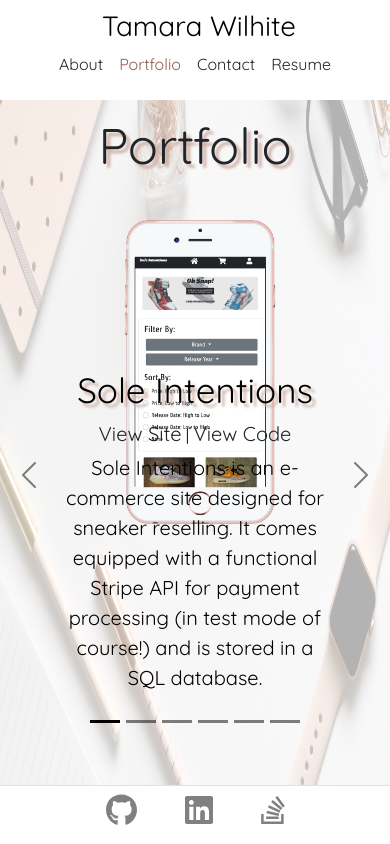
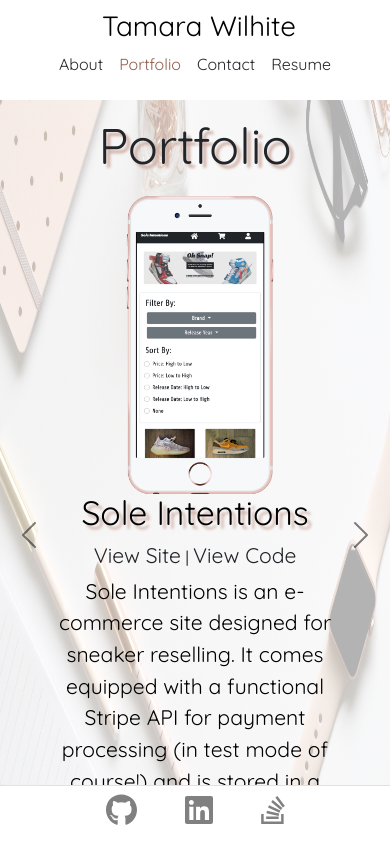
Before and after one commit to trwilhite/trw-portfolio, a React (Create React App) app: page / in a window 390 px wide. Both pictures are taken after a click on the item "Portfolio". Built offline with nearby package versions, Linux system fonts and the light colour scheme.

Commit message:
added mobile responsiveness to portfolio page

```diff
--- a/src/components/Projects/index.js
+++ b/src/components/Projects/index.js
@@ -68,17 +68,13 @@ const PROJECTS = [
 function Projects() {
   return (
     <div>
-      <h1 id="portfolio" className="py-3 text-center heading">
+      <h1 id="portfolio" className="pt-3 text-center heading">
         Portfolio
       </h1>
       <Carousel variant="dark" className="carousel">
         {PROJECTS.map((proj) => (
           <Carousel.Item key={proj.id} className="carouselItem">
-            <img
-              className="d-block img pt-2 pb-5"
-              src={proj.img}
-              alt={proj.alt}
-            />
+            <img className="d-block img pb-3" src={proj.img} alt={proj.alt} />
             <Carousel.Caption>
               <h3 className="projTitle">{proj.title}</h3>
               <div className="mb-1">
--- a/src/components/Projects/style.css
+++ b/src/components/Projects/style.css
@@ -3,17 +3,22 @@
 }
 
 .img {
-  width: auto;
-  height: 70%;
+  height: 40vh;
   margin-left: auto;
   margin-right: auto;
 }
 
 .projTitle {
-  font-size: 35px;
+  font-size: 4vh;
   text-shadow: 4px 4px 3px #cdaca1;
 }
 
 .projText {
-  font-size: 20px;
+  font-size: 2.5vh;
 }
+
+@media screen and (max-width: 768px) {
+  .carouselItem {
+    height: 83vh;
+  }
+}
```
